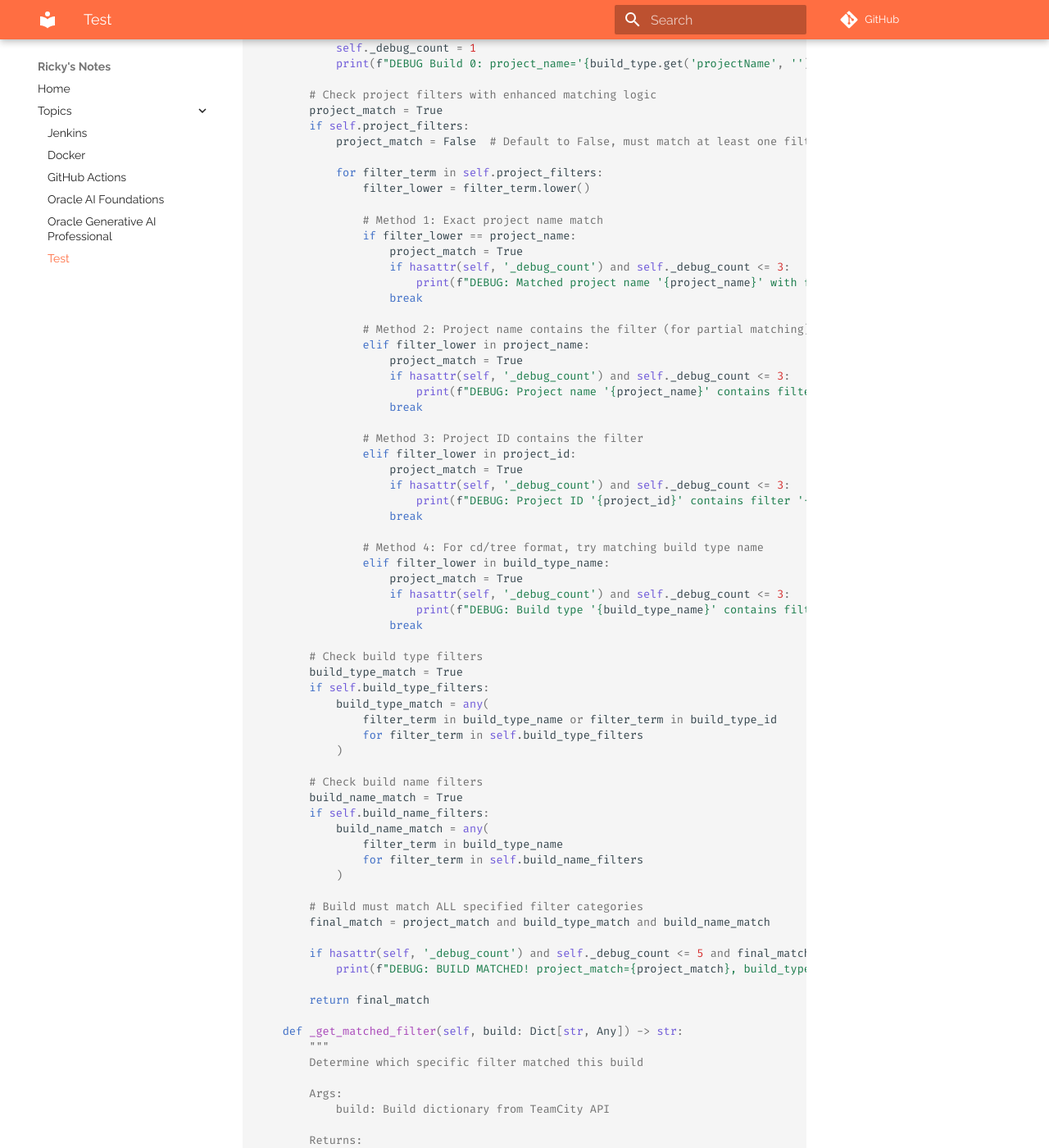
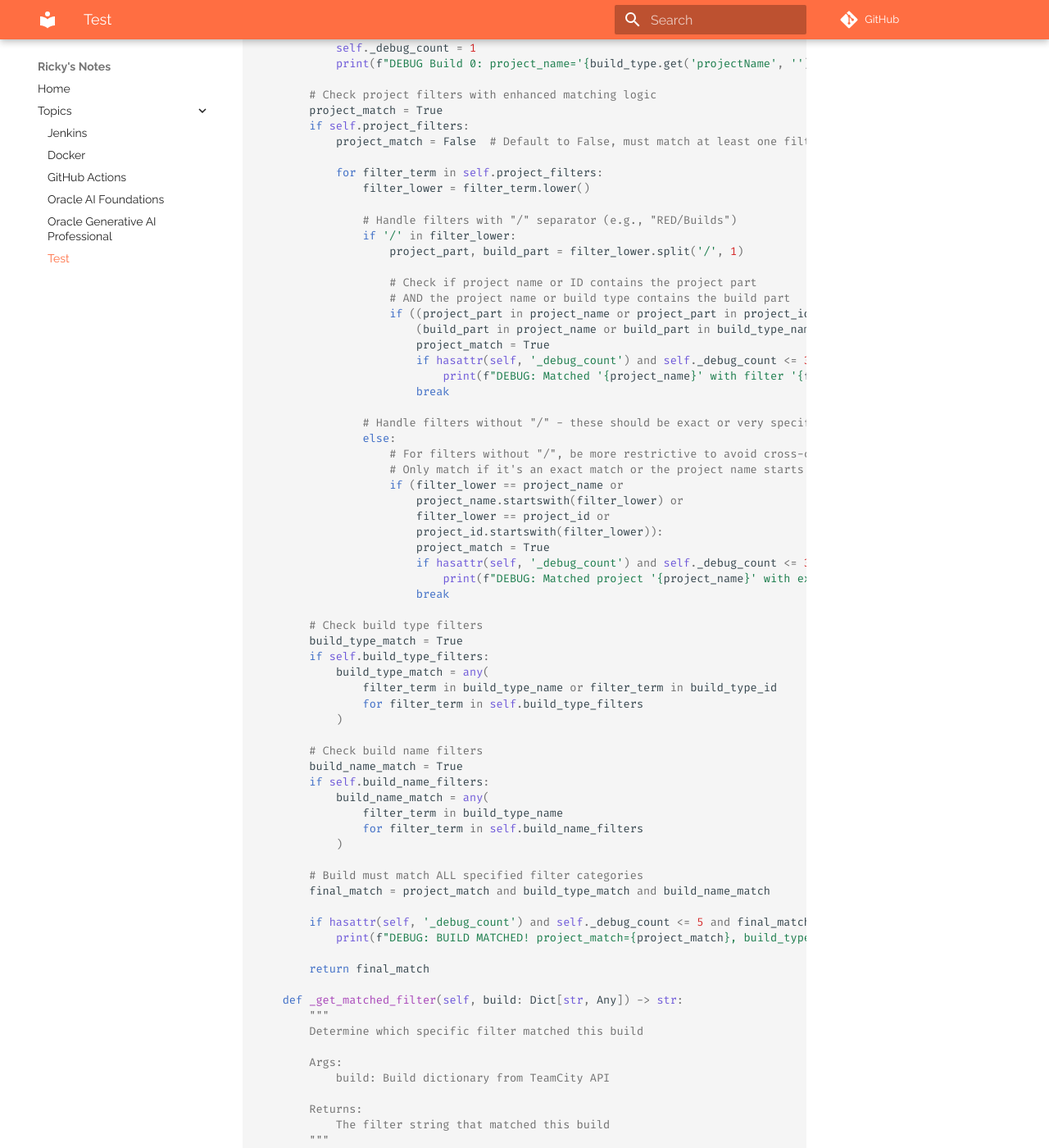
Before and after one commit to riczaman/notes-repo, an MkDocs documentation site: the page built from docs/topics/test.md, in a window 1280 px wide and 1400 px high, scrolled down 3243 px. Shown: the whole window at 82% size. Built offline with MkDocs 1.6.1 and Material for MkDocs 9.7.7, drawn with Linux system fonts in a browser that asks for light colours; comment, search, counter and statistics services are not loaded; some of the changed text lies outside the part shown.

Commit message:
fixed matching issue

```diff
--- a/docs/topics/test.md
+++ b/docs/topics/test.md
@@ -173,33 +173,31 @@ class TeamCityBuildAnalyzer:
             for filter_term in self.project_filters:
                 filter_lower = filter_term.lower()
 
-                # Method 1: Exact project name match
-                if filter_lower == project_name:
-                    project_match = True
-                    if hasattr(self, '_debug_count') and self._debug_count <= 3:
-                        print(f"DEBUG: Matched project name '{project_name}' with filter '{filter_term}'")
-                    break
+                # Handle filters with "/" separator (e.g., "RED/Builds")
+                if '/' in filter_lower:
+                    project_part, build_part = filter_lower.split('/', 1)
 
-                # Method 2: Project name contains the filter (for partial matching)
-                elif filter_lower in project_name:
-                    project_match = True
-                    if hasattr(self, '_debug_count') and self._debug_count <= 3:
-                        print(f"DEBUG: Project name '{project_name}' contains filter '{filter_term}'")
-                    break
+                    # Check if project name or ID contains the project part
+                    # AND the project name or build type contains the build part
+                    if ((project_part in project_name or project_part in project_id) and
+                        (build_part in project_name or build_part in build_type_name)):
+                        project_match = True
+                        if hasattr(self, '_debug_count') and self._debug_count <= 3:
+                            print(f"DEBUG: Matched '{project_name}' with filter '{filter_term}' (project='{project_part}', build='{build_part}')")
+                        break
 
-                # Method 3: Project ID contains the filter
-                elif filter_lower in project_id:
-                    project_match = True
-                    if hasattr(self, '_debug_count') and self._debug_count <= 3:
-                        print(f"DEBUG: Project ID '{project_id}' contains filter '{filter_term}'")
-                    break
-
-                # Method 4: For cd/tree format, try matching build type name
-                elif filter_lower in build_type_name:
-                    project_match = True
-                    if hasattr(self, '_debug_count') and self._debug_count <= 3:
-                        print(f"DEBUG: Build type '{build_type_name}' contains filter '{filter_term}'")
-                    break
+                # Handle filters without "/" - these should be exact or very specific matches
+                else:
+                    # For filters without "/", be more restrictive to avoid cross-contamination
+                    # Only match if it's an exact match or the project name starts with the filter
+                    if (filter_lower == project_name or
+                        project_name.startswith(filter_lower) or
+                        filter_lower == project_id or
+                        project_id.startswith(filter_lower)):
+                        project_match = True
+                        if hasattr(self, '_debug_count') and self._debug_count <= 3:
+                            print(f"DEBUG: Matched project '{project_name}' with exact/prefix filter '{filter_term}'")
+                        break
 
         # Check build type filters
         build_type_match = True
@@ -244,13 +242,23 @@ class TeamCityBuildAnalyzer:
         for i, filter_term in enumerate(self.project_filters):
             filter_lower = filter_term.lower()
 
-            # Same matching logic as _matches_filters
-            if (filter_lower == project_name or
-                filter_lower in project_name or
-                filter_lower in project_id or
-                filter_lower in build_type_name):
-                # Return the original filter (not lowercased)
-                return self.original_project_filters[i] if i < len(self.original_project_filters) else filter_term
+            # Handle filters with "/" separator (e.g., "RED/Builds")
+            if '/' in filter_lower:
+                project_part, build_part = filter_lower.split('/', 1)
+
+                # Check if project name or ID contains the project part
+                # AND the project name or build type contains the build part
+                if ((project_part in project_name or project_part in project_id) and
+                    (build_part in project_name or build_part in build_type_name)):
+                    return self.original_project_filters[i] if i < len(self.original_project_filters) else filter_term
+
+            # Handle filters without "/" - exact or prefix matches only
+            else:
+                if (filter_lower == project_name or
+                    project_name.startswith(filter_lower) or
+                    filter_lower == project_id or
+                    project_id.startswith(filter_lower)):
+                    return self.original_project_filters[i] if i < len(self.original_project_filters) else filter_term
 
         return "Unknown Filter"
 
```
